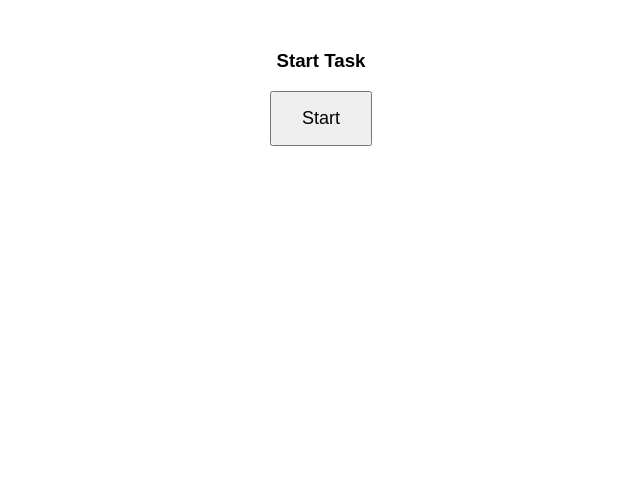
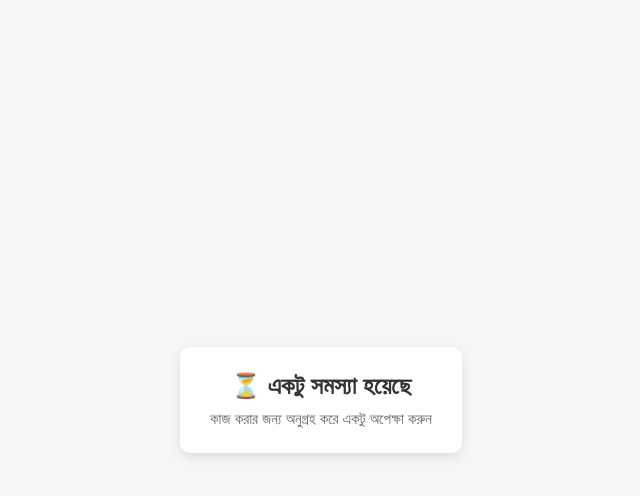
Before and after one commit to mtmostakim24/Mc-999, a plain HTML site: page index.html in a window 1280 px wide. Shown: the whole page, without its empty margins (319-959 px from the left). Drawn offline with Linux system fonts and the light colour scheme.

Commit message:
Update index.html

```diff
--- a/index.html
+++ b/index.html
@@ -1,49 +1,42 @@
 <!DOCTYPE html>
-<html>
+<html lang="bn">
 <head>
-<meta charset="UTF-8">
-<title>6 Hour Lock</title>
+  <meta charset="UTF-8">
+  <title>Please Wait</title>
+  <style>
+    body {
+      margin: 0;
+      height: 100vh;
+      display: flex;
+      justify-content: center;
+      align-items: center;
+      background: #f4f6f8;
+      font-family: Arial, sans-serif;
+    }
+    .message-box {
+      background: #ffffff;
+      padding: 25px 30px;
+      border-radius: 10px;
+      text-align: center;
+      box-shadow: 0 4px 12px rgba(0,0,0,0.1);
+    }
+    .message-box h2 {
+      margin: 0 0 10px;
+      color: #333;
+    }
+    .message-box p {
+      margin: 0;
+      color: #666;
+      font-size: 15px;
+    }
+  </style>
 </head>
-<body style="text-align:center; margin-top:50px; font-family:sans-serif;">
+<body>
 
-<h3>Start Task</h3>
-
-<button id="btn" onclick="doTask()" style="padding:15px 30px;font-size:18px;">
-Start
-</button>
-
-<p id="status"></p>
-
-<script>
-const LOCK_HOURS = 6;
-const LOCK_TIME = LOCK_HOURS * 60 * 60 * 1000;
-
-function doTask() {
-    const now = Date.now();
-    const saved = localStorage.getItem("task_time");
-
-    if (saved) {
-        const diff = now - Number(saved);
-
-        if (diff < LOCK_TIME) {
-            const remain = LOCK_TIME - diff;
-            const h = Math.floor(remain / (1000*60*60));
-            const m = Math.floor((remain % (1000*60*60)) / (1000*60));
-
-            document.getElementById("status").innerHTML =
-                "❌ আবার কাজ করতে পারবেন " + h + " ঘন্টা " + m + " মিনিট পর";
-            return;
-        }
-    }
-
-    // Allow task
-    localStorage.setItem("task_time", now);
-    document.getElementById("status").innerHTML =
-        "✅ Task accepted! 6 ঘন্টা পরে আবার আসুন।";
-
-    // 👉 এখানে earning / ad code বসাবে
-}
-</script>
+  <div class="message-box">
+    <h2>⏳ একটু সমস্যা হয়েছে</h2>
+    <p>কাজ করার জন্য অনুগ্রহ করে একটু অপেক্ষা করুন</p>
+  </div>
 
 </body>
 </html>
```
